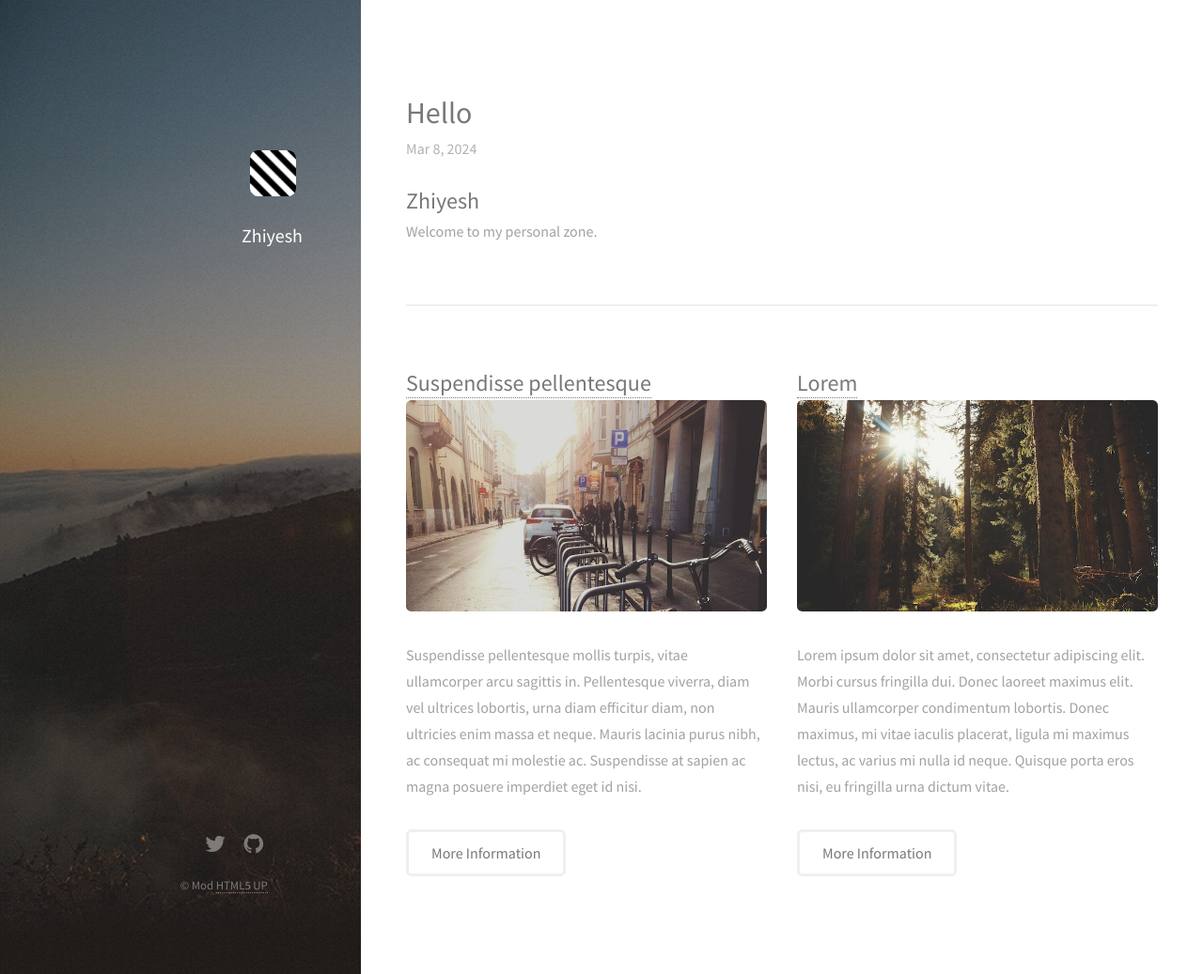
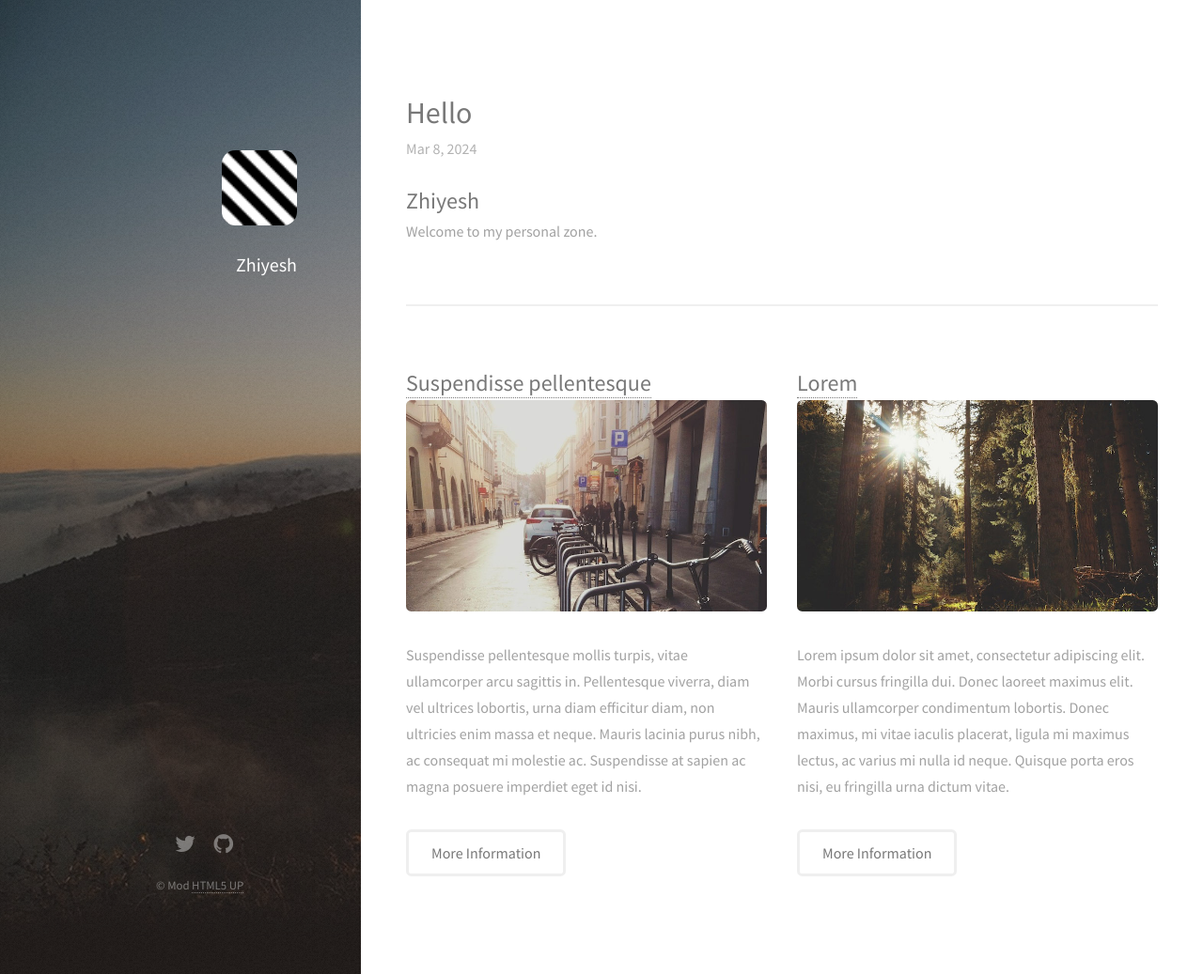
Before and after one commit to Zhiyelah/zhiyelah.github.io, a Jekyll site: the page built from index.html, in a window 1280 px wide and 1037 px high. Shown: the whole window at 94% size. Built offline with Jekyll 4.4.1, drawn with Linux system fonts in a browser that asks for light colours; nearby versions of some CDN libraries.

Commit message:
Update main.css

```diff
--- a/css/main.css
+++ b/css/main.css
@@ -2081,7 +2081,7 @@
 
 			.image.avatar img {
 				border-radius: 18%;
-				width: 70%;
+				width: 80%;
 			}
 
 /* List */
@@ -2485,13 +2485,13 @@
 			font-size: 1.35em;
 			line-height: 1.75em;
 			margin: 0;
-			padding-right: 0.7em;
+			padding-right: 1em;
 		}
 
 		#header .image.avatar {
 			margin: 0 0 1em 0;
 			width: 6.25em;
-			padding: 4em 0 0 1.9em;
+			padding: 4em 0 0 0;
 		}
 
 /* Footer */
@@ -2507,7 +2507,7 @@
 
 		#footer .icons {
 			margin: 1em 0 0 0;
-			padding-right: 3.5em;
+			padding-right: 5.5em;
 		}
 
 			#footer .icons a {
@@ -2519,7 +2519,7 @@
 			font-size: 0.8em;
 			list-style: none;
 			margin: 1em 0 0 0;
-			padding-right: 4em;
+			padding-right: 6em;
 		}
 
 			#footer .copyright li {
```
